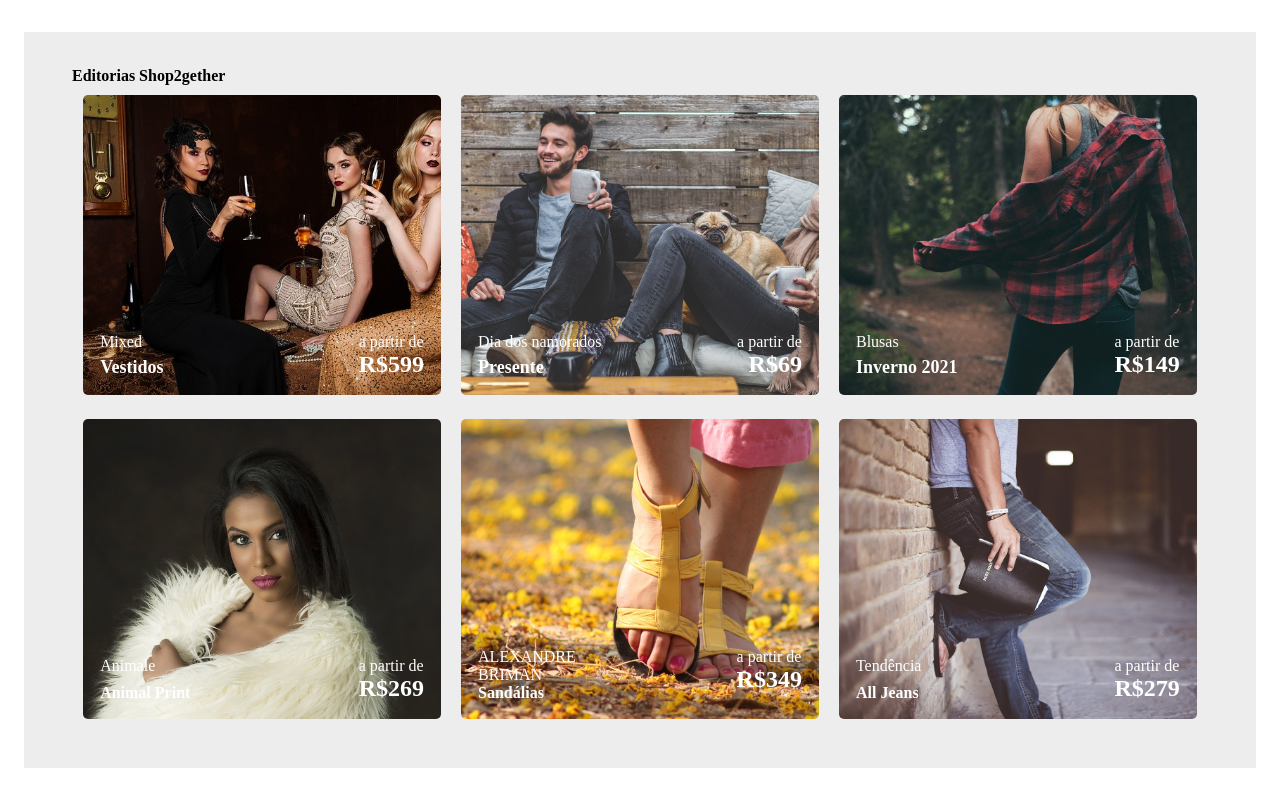
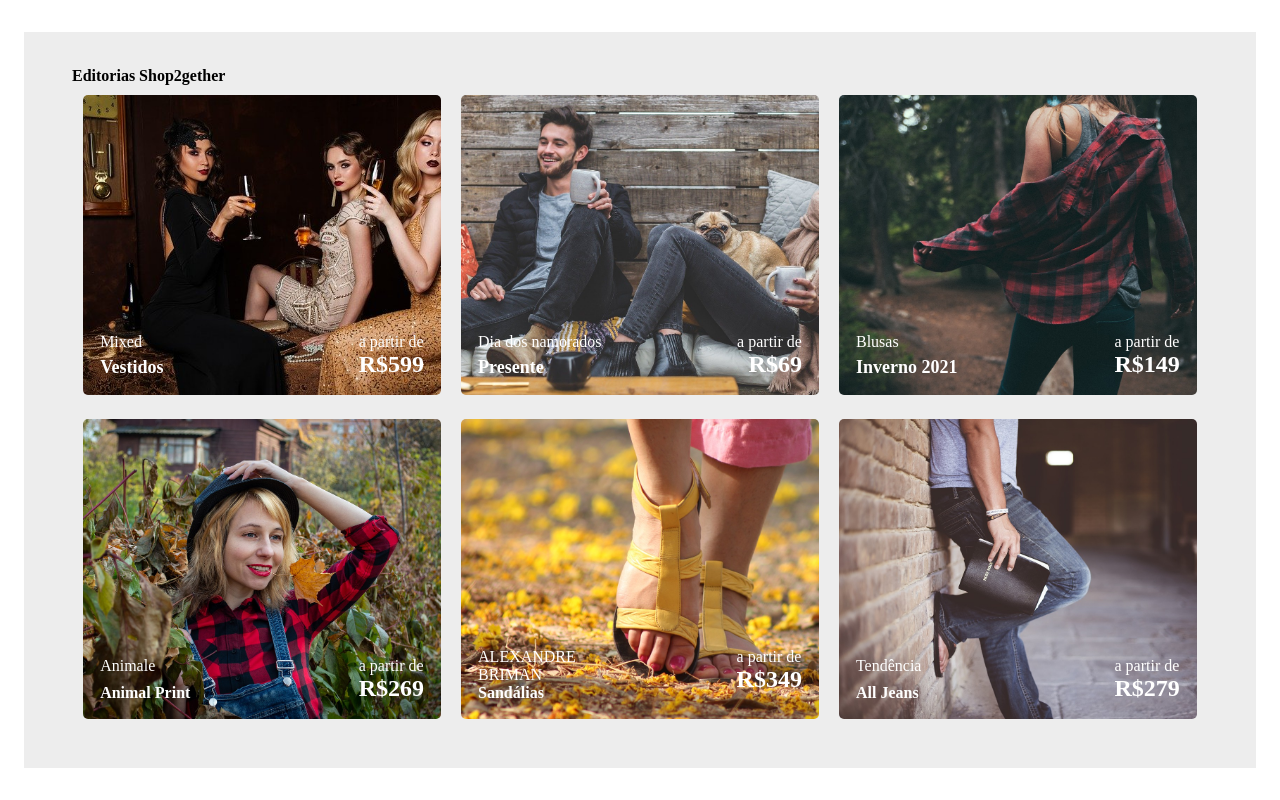
Before and after one commit to Felippe017/Desafio-T-cnico-icommgroup, a plain HTML site: page index.html in a window 1280 px wide. Drawn offline with Linux system fonts and the light colour scheme.

Commit message:
REFACT: alterando foto do card 4

```diff
--- a/style.css
+++ b/style.css
@@ -76,7 +76,7 @@
     background-size: cover;
 }
 .imagem-4 {
-    background-image: url("./images/fashion-g3b223a47b_1280.jpg");
+    background-image: url("./images/modelo4.jpg");
     background-size: cover;
     background-position: center;
 }
```
Also changed, not shown: images/modelo4.jpg (added), 1 other file.
